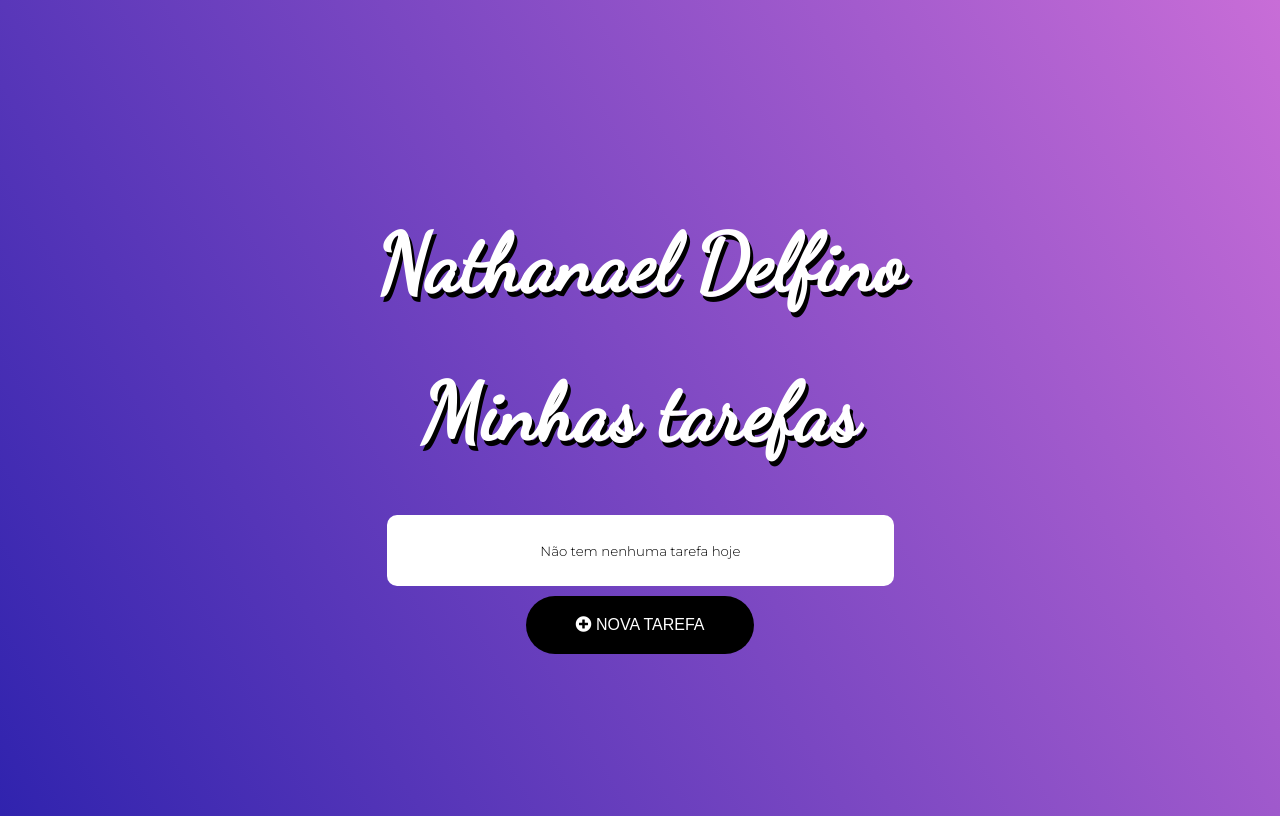
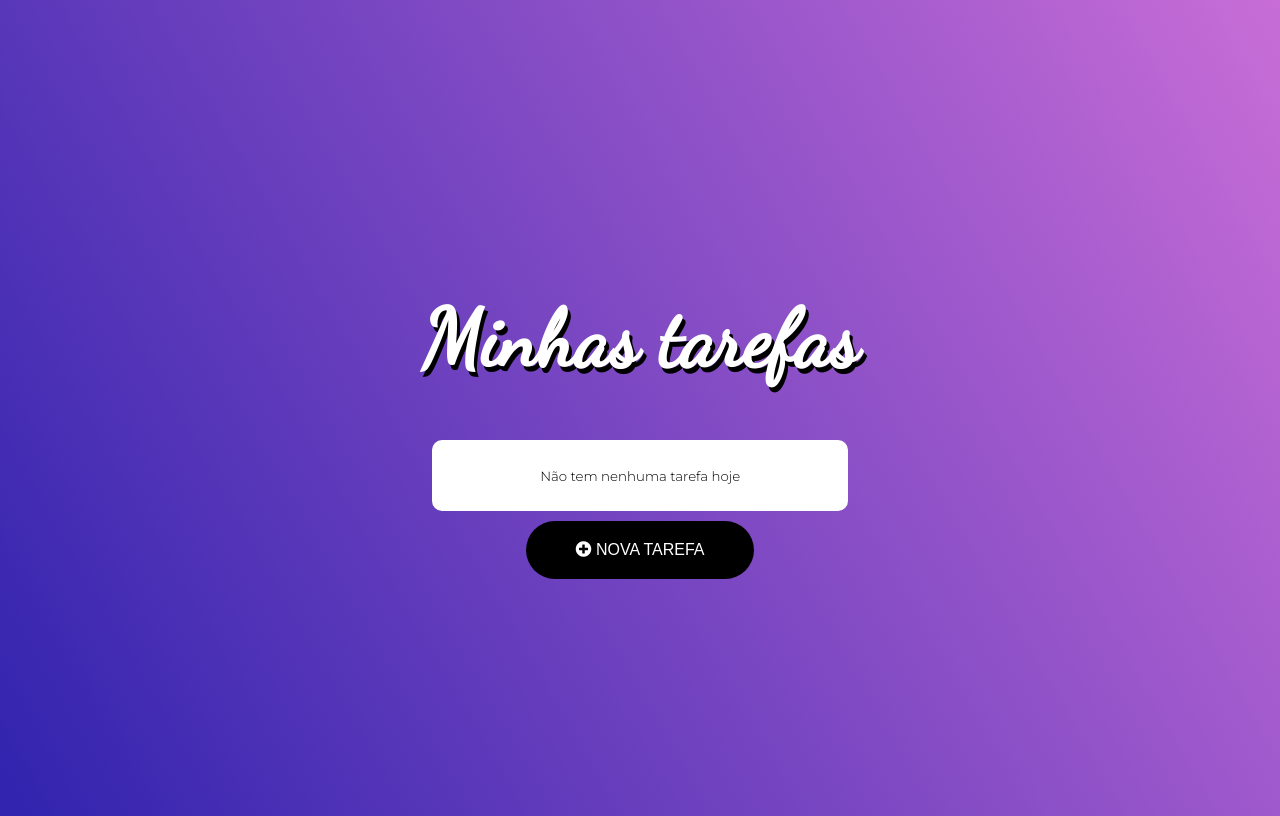
Before and after one commit to NathanaelDelfino/angular-todo-list, an Angular app: page / in a window 1280 px wide. Built offline with nearby package versions, Linux system fonts and the light colour scheme.

Commit message:
:up: Novo Teste

```diff
--- a/src/app/app.component.html
+++ b/src/app/app.component.html
@@ -1,4 +1,3 @@
-<h1 class="title animated jackInTheBox">Nathanael Delfino</h1>
 <h1 class="title animated jackInTheBox">{{title}}</h1>
 <ul class="animated flipInX" *ngIf="mode=='list'">
     <p class="text-center" *ngIf="todos.length == 0"><small>Não tem nenhuma tarefa hoje</small></p>
```
